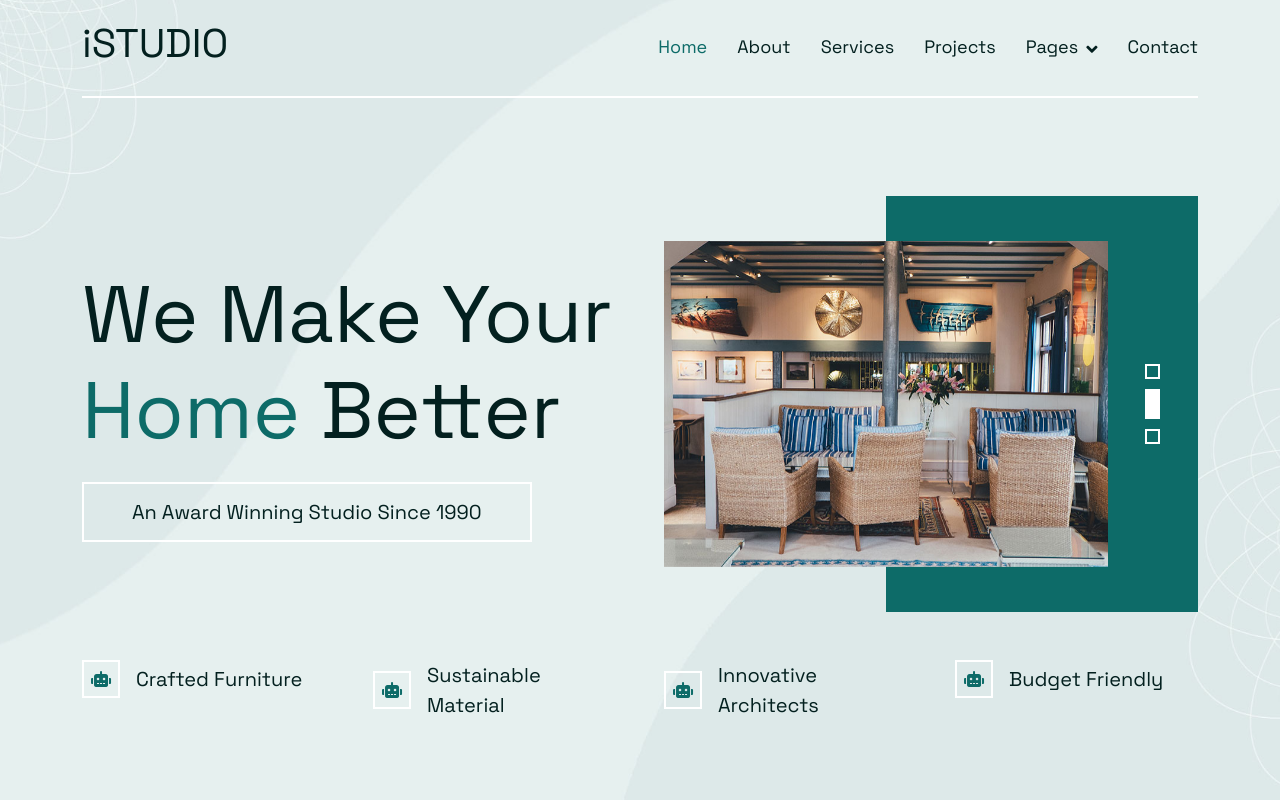
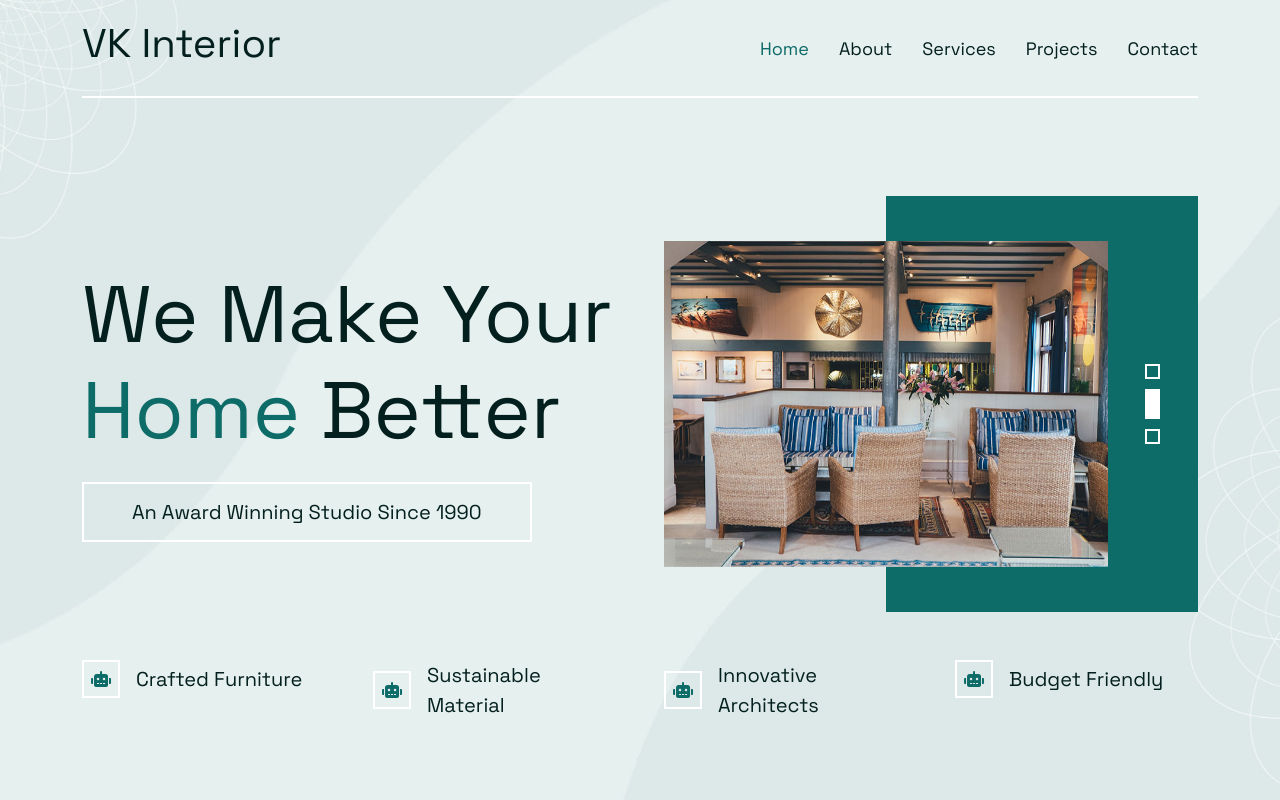
Before and after one commit to vishwas-tech29/interor, a plain HTML site: page index.html in a window 1280 px wide. Shown: the top 800 px of the page. Drawn offline with nearby package versions, Linux system fonts and the light colour scheme.

Commit message:
askcdmaskncj

```diff
--- a/index.html
+++ b/index.html
@@ -47,7 +47,7 @@
         <div class="container">
             <nav class="navbar navbar-expand-lg navbar-light border-bottom border-2 border-white">
                 <a href="index.html" class="navbar-brand">
-                    <h1>iSTUDIO</h1>
+                    <h1>VK Interior</h1>
                 </a>
                 <button type="button" class="navbar-toggler ms-auto me-0" data-bs-toggle="collapse"
                     data-bs-target="#navbarCollapse">
@@ -59,7 +59,7 @@
                         <a href="about.html" class="nav-item nav-link">About</a>
                         <a href="service.html" class="nav-item nav-link">Services</a>
                         <a href="project.html" class="nav-item nav-link">Projects</a>
-                        <div class="nav-item dropdown">
+                        <!-- <div class="nav-item dropdown">
                             <a href="#!" class="nav-link dropdown-toggle" data-bs-toggle="dropdown">Pages</a>
                             <div class="dropdown-menu bg-light mt-2">
                                 <a href="feature.html" class="dropdown-item">Features</a>
@@ -67,7 +67,7 @@
                                 <a href="testimonial.html" class="dropdown-item">Testimonial</a>
                                 <a href="404.html" class="dropdown-item">404 Page</a>
                             </div>
-                        </div>
+                        </div> -->
                         <a href="contact.html" class="nav-item nav-link">Contact</a>
                     </div>
                 </div>
@@ -592,7 +592,7 @@
             <div class="row g-5">
                 <div class="col-md-6 col-lg-3 wow fadeIn" data-wow-delay="0.1s">
                     <a href="index.html" class="d-inline-block mb-3">
-                        <h1 class="text-white">iSTUDIO</h1>
+                        <h1 class="text-white">VK Interior</h1>
                     </a>
                     <p class="mb-0">Tempor erat elitr rebum at clita. Diam dolor diam ipsum et tempor sit. Aliqu diam
                         amet diam et eos labore. Clita erat ipsum et lorem et sit, sed stet no labore lorem sit. Sanctus
@@ -638,13 +638,13 @@
             <div class="copyright">
                 <div class="row">
                     <div class="col-md-6 text-center text-md-start mb-3 mb-md-0">
-                        &copy; <a class="border-bottom" href="#!">Your Site Name</a>, All Right Reserved.
+                        &copy; <a class="border-bottom" href="#!">VK Interior</a>, All Right Reserved.
 
                         <!--/*** This template is free as long as you keep the below author’s credit link/attribution link/backlink. ***/-->
                         <!--/*** If you'd like to use the template without the below author’s credit link/attribution link/backlink, ***/-->
                         <!--/*** you can purchase the Credit Removal License from "https://htmlcodex.com/credit-removal". ***/-->
-                        Designed By <a class="border-bottom" href="https://htmlcodex.com">HTML Codex</a>. Distributed by
-                        <a class="border-bottom" href="https://themewagon.com" target="_blank">ThemeWagon</a>
+                        Designed By <a class="border-bottom" href="#">aerion</a>
+
                     </div>
                     <div class="col-md-6 text-center text-md-end">
                         <div class="footer-menu">
```
